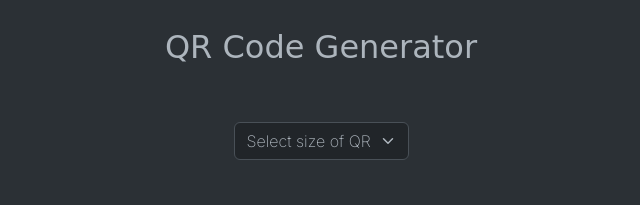
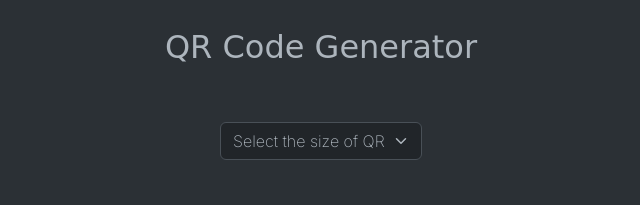
Before and after one commit to Shubham-Kumar-Sahoo/QR-Code-Generator, a plain HTML site: page index.html in a window 1280 px wide. Shown: the top 205 px of the page, 319-959 px from the left. Drawn offline with nearby package versions, Linux system fonts and the light colour scheme; a web font is replaced by a local one.

Commit message:
Update index.html

```diff
--- a/index.html
+++ b/index.html
@@ -17,7 +17,7 @@
             <img class="hidden" src="" alt="QR">
             <br>
             <select class="form-select" id="size" aria-label="Default select example">
-                <option selected>Select size of QR</option>
+                <option selected>Select the size of QR</option>
                 <option value="100">100x100</option>
                 <option value="150">150x150</option>
                 <option value="200">200x200</option>
```
